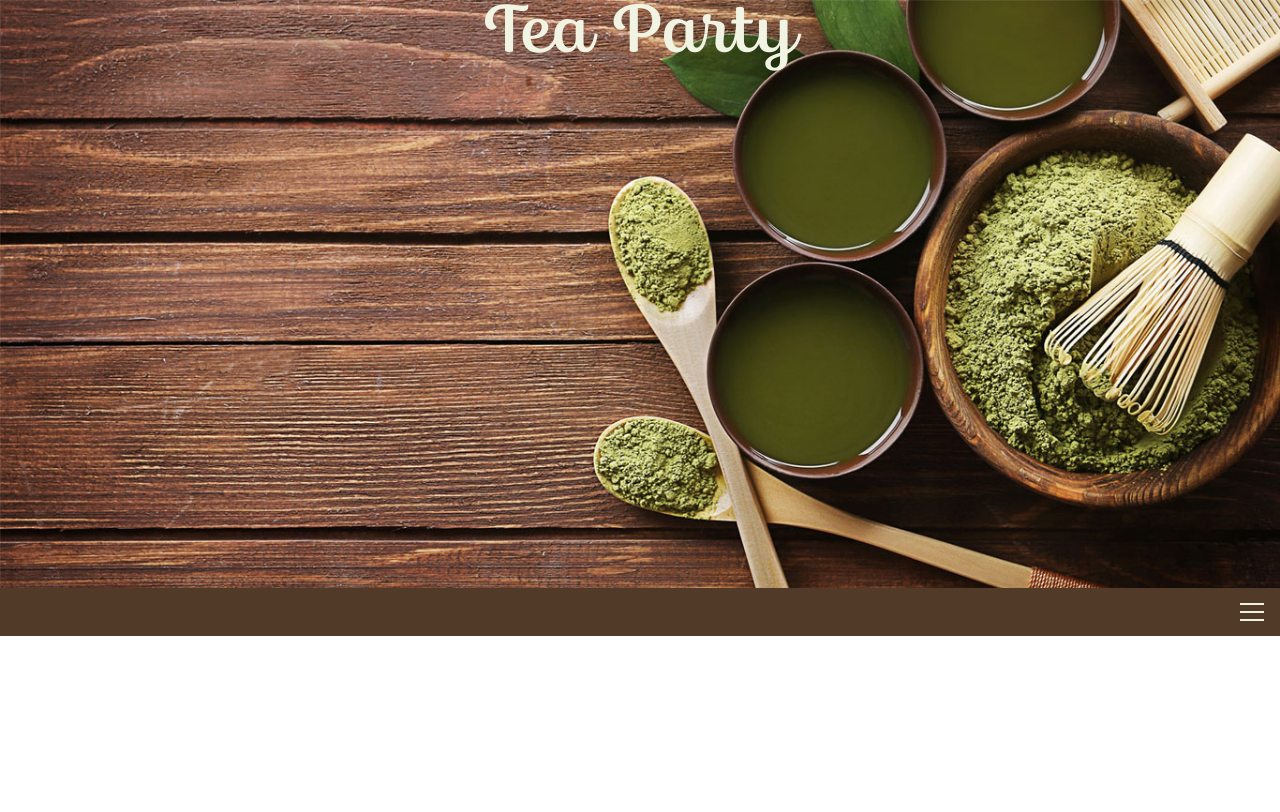
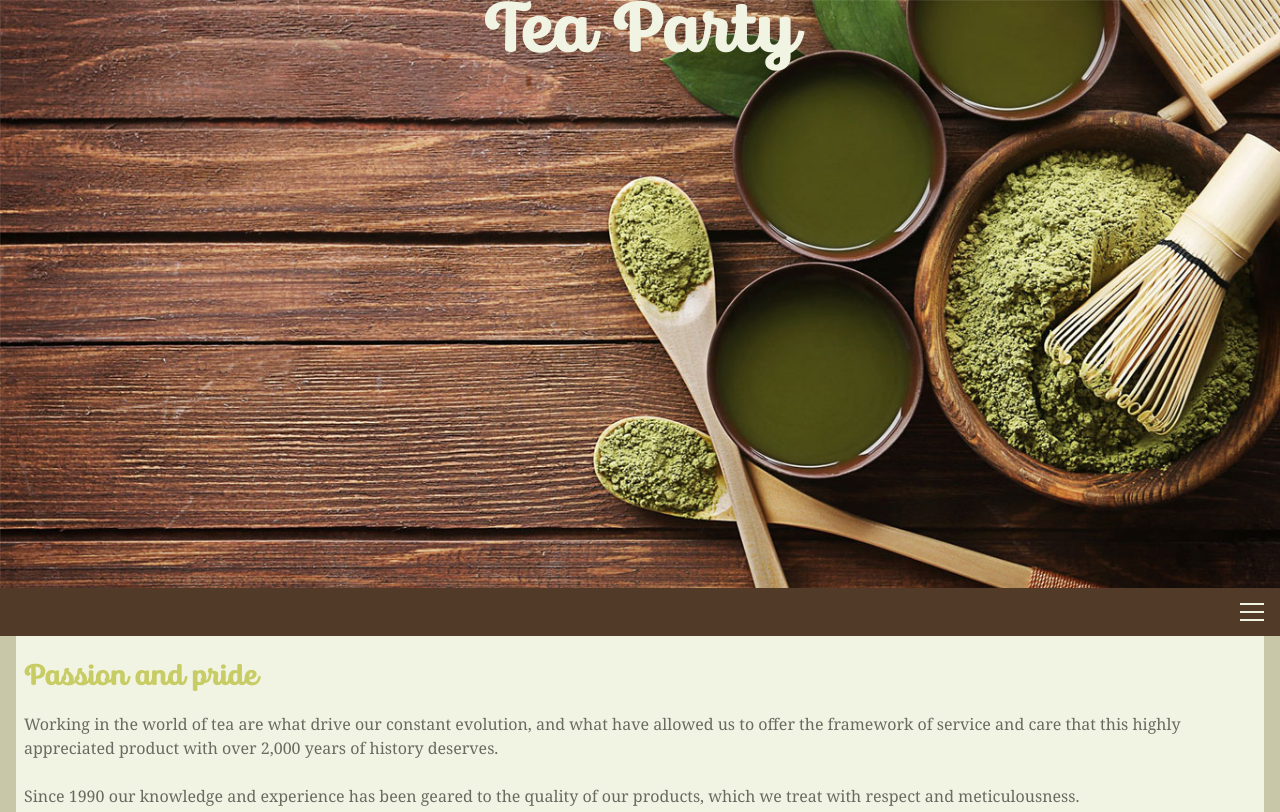
Before and after one commit to JLHammer/tea-party, a website built with Vite: page index.html in a window 1280 px wide. Shown: the top 812 px of the page. Built offline with nearby package versions, Linux system fonts and the light colour scheme.

Commit message:
Added first section

```diff
--- a/index.html
+++ b/index.html
@@ -8,7 +8,7 @@
     <script src="./js/index.js" type="module"></script>
     <title>Tea Party</title>
   </head>
-  <body class="font-bluestar flex flex-col items-center min-h-screen text-bg">
+  <body class="font-default flex flex-col items-center min-h-screen text-bg">
     <div id="root" class="w-full"></div>
   </body>
 </html>
--- a/js/components/burger.js
+++ b/js/components/burger.js
@@ -1,4 +1,6 @@
 import { create } from "../utils/create.js";
+import { get } from "../utils/get.js";
+import { set } from "../utils/set.js";
 
 export function burger(ul) {
   const btn = create(
@@ -8,7 +10,7 @@ export function burger(ul) {
 
   for (let i = 0; i < 3; i++) {
     const bar = create("span", "block w-6 h-0.5 bg-bg");
-    btn.appendChild(bar);
+    set(bar, btn);
   }
 
   btn.addEventListener("click", () => {
--- a/js/components/header.js
+++ b/js/components/header.js
@@ -1,5 +1,6 @@
 import { create } from "../utils/create.js";
 import { get } from "../utils/get.js";
+import { set } from "../utils/set.js";
 
 import { nav } from "./nav.js";
 
@@ -10,10 +11,9 @@ export function header() {
   headerImg.src = "./assets/images/Image-Hero-Front.jpg";
   const heading = create("h1", "absolute text-7xl");
   heading.textContent = "Tea Party";
-  heroDiv.appendChild(headerImg);
-  heroDiv.appendChild(heading);
-  header.appendChild(heroDiv);
-  header.appendChild(nav());
+  set([headerImg, heading], heroDiv);
+  set([heroDiv], header);
+  set([heroDiv, nav()], header);
 
   return header;
 }
--- a/js/components/nav.js
+++ b/js/components/nav.js
@@ -7,9 +7,9 @@ import { burger } from "./burger.js";
 export function nav() {
   const nav = create(
     "nav",
-    "flex justify-between gap-4 items-center bg-secondary w-full px-3 py-1 min-h-12 text-center",
+    "flex justify-between gap-4 items-center bg-secondary w-full h-full px-3 py-1 min-h-12 text-center",
   );
-  const ul = create("ul", "hidden justify-between w-full text-2xl");
+  const ul = create("ul", "hidden justify-between w-full h-full text-2xl");
   const navList = [
     { href: "about", innerText: "About Us" },
     { href: "brands", innerText: "Brands" },
@@ -19,7 +19,7 @@ export function nav() {
 
   navList.forEach(({ href, innerText }) => {
     const li = create("li");
-    const navEl = create("a", "text-xl text-primary p-1");
+    const navEl = create("a", "flex text-lg text-primary p-1");
     navEl.href = `#${href}`;
     navEl.innerText = innerText;
     set(navEl, li);
--- a/js/main.js
+++ b/js/main.js
@@ -1,8 +1,32 @@
 import { create } from "./utils/create.js";
 import { get } from "./utils/get.js";
+import { set } from "./utils/set.js";
 
 export function main() {
-  const main = create("main");
+  const main = create("main", "bg-bg-green text-text px-4 min-h-screen");
+
+  const section = create("section", "bg-bg px-2 py-6");
+  // Div 1 in section
+  const div1 = create("div", "w-full");
+  const h2 = create("h2", "text-3xl text-primary mb-4");
+  h2.textContent = "Passion and pride";
+  const p1 = create("p", "mb-6");
+  const p2 = create("p");
+  p1.textContent =
+    "Working in the world of tea are what drive our constant evolution, and what have allowed us to offer the framework of service and care that this highly appreciated product with over 2,000 years of history deserves.";
+  p2.textContent =
+    "Since 1990 our knowledge and experience has been geared to the quality of our products, which we treat with respect and meticulousness.";
+
+  // Div 2 in section
+  const div2 = create("div", "w-full");
+  const img = create("img");
+  img.src = "./favicon.jpg";
+
+  set([h2, p1, p2], div1);
+  set(img, div2);
+
+  set([div1, div2], section);
+  set(section, main);
 
   return main;
 }
--- a/style.css
+++ b/style.css
@@ -11,8 +11,22 @@
   --color-tertiary: #c9b99b;
   --color-accent: #c79574;
   --color-bg: #f1f4e3;
+  --color-bg-green: #c8c7a8;
   --color-text: #696b60;
   --color-form-field: #cbab96;
 
   --font-bluestar: "Bluestar", sans-serif;
+  --font-default: Georgia, sans-serif;
 }
+
+@layer base {
+  h1,
+  h2,
+  h3,
+  h4,
+  h5,
+  h6 {
+    font-family: var(--font-bluestar);
+    @apply font-semibold;
+  }
+}
```
